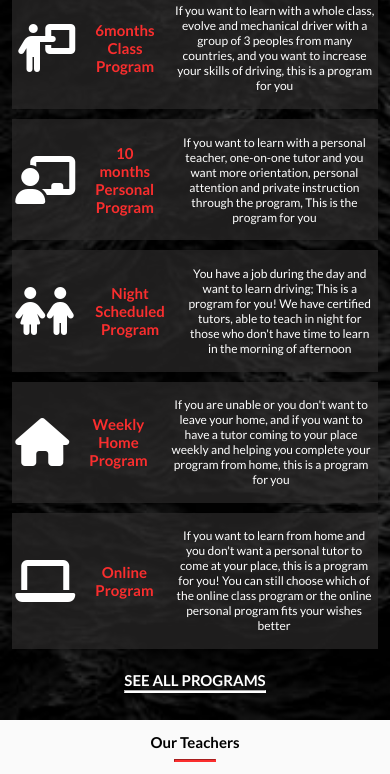
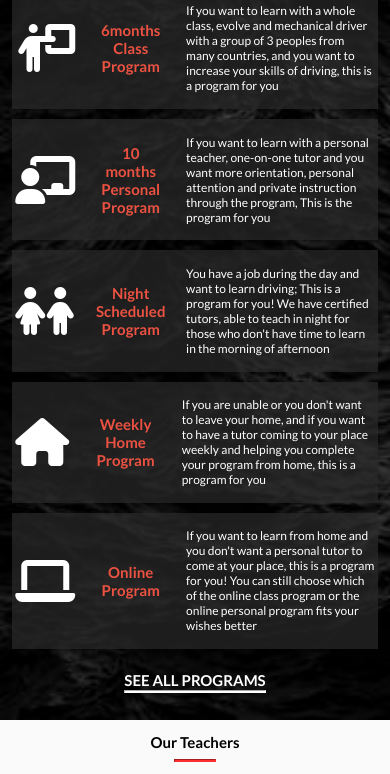
Before and after one commit to bertinkambale/Driving-school-capstone, a website: page index.html in a window 390 px wide. Shown: the part 707-1481 px from the top of the page. Drawn offline with Linux system fonts and the light colour scheme.

Commit message:
add new style to new line 505

```diff
--- a/style.css
+++ b/style.css
@@ -239,6 +239,7 @@ body {
 .card2 div h5 {
   color: rgb(250, 46, 46);
   font-size: 14px;
+  font-style: italic;
 }
 
 .card2 div p {
@@ -502,14 +503,17 @@ body {
   }
 
   .card1 h3 {
-    color: rgb(250, 46, 46);
+    color: #EC5242;
     height: 10%;
     font-size: 15px;
+    width:30%;
   }
 
   .card1 p {
     color: #fff;
     font-size: 12px;
+    width:80%;
+    text-align: start;
   }
 
   .service-foot {
```
